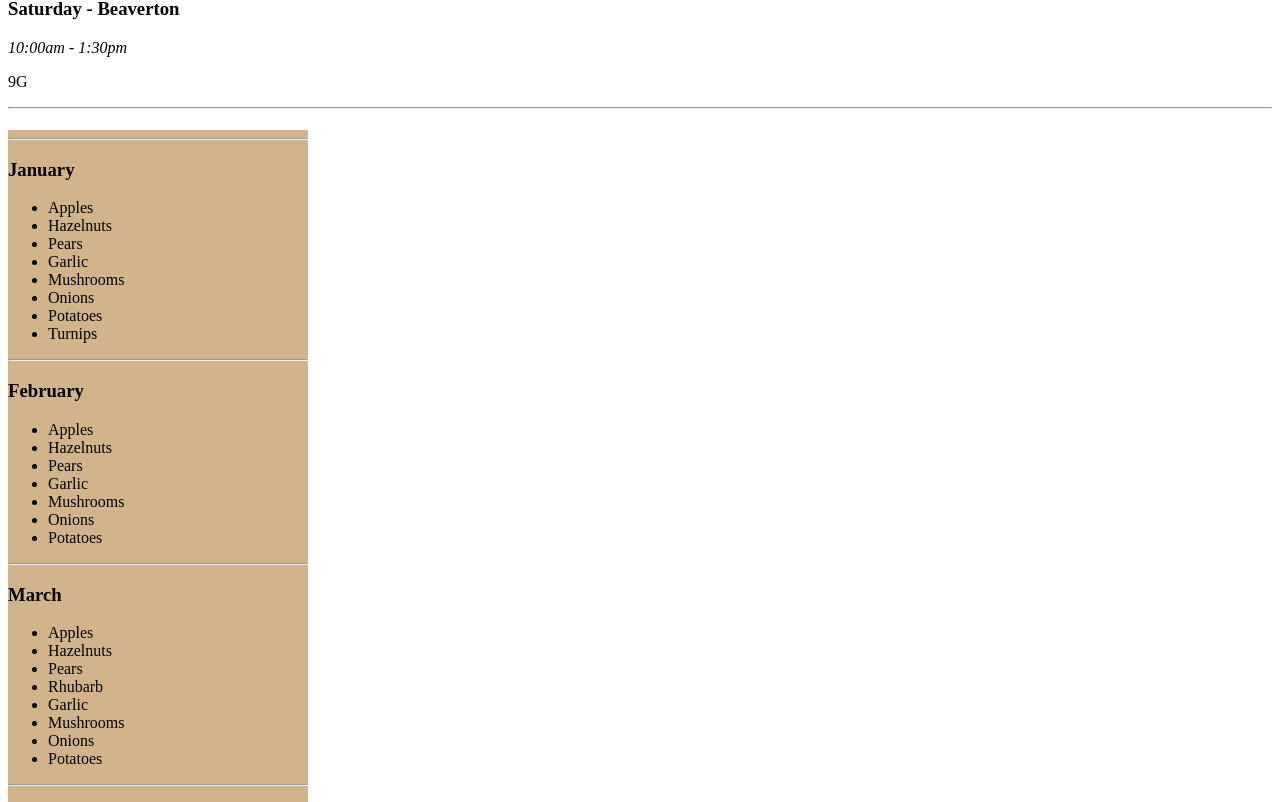
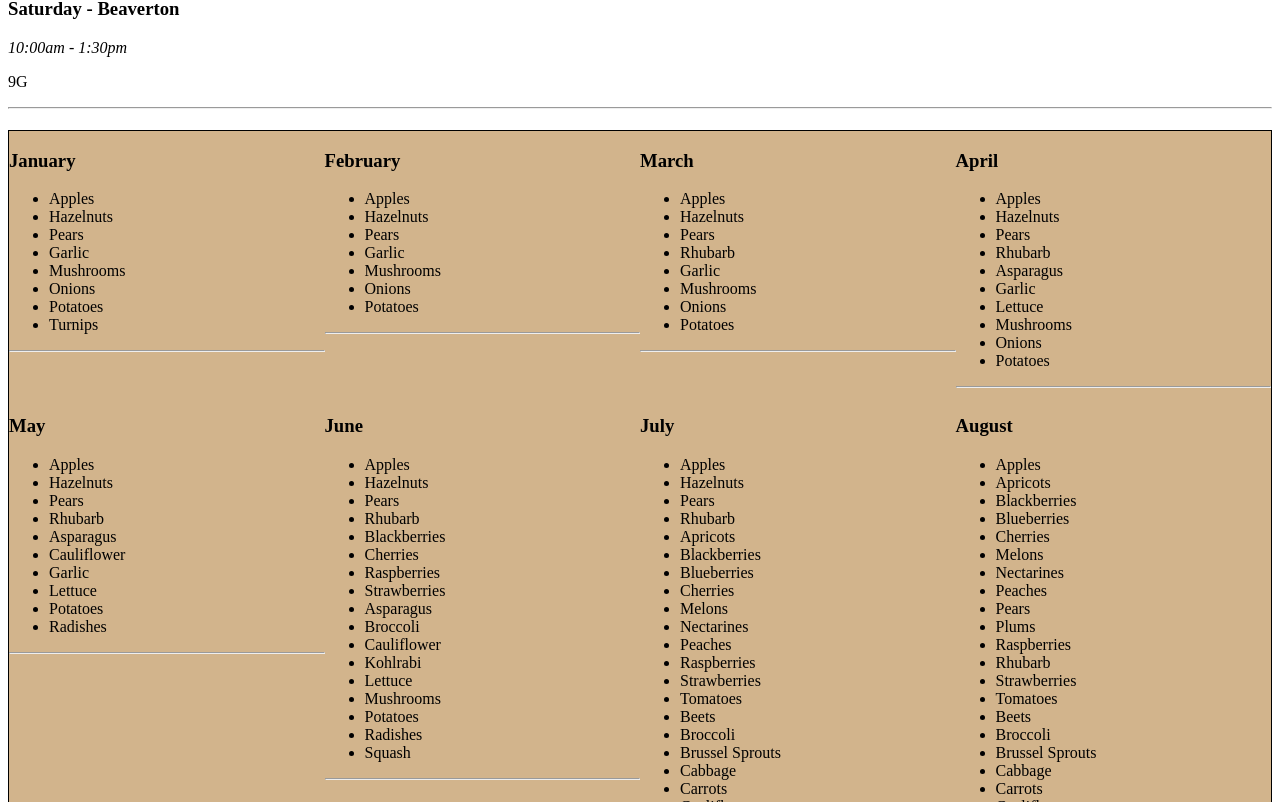
Before and after one commit to glitchwizard/reactCSSLesson-AveryOrganicFarms, a React app: page / in a window 1280 px wide. Shown: the part 678-1480 px from the top of the page. Built offline with nearby package versions, Linux system fonts and the light colour scheme.

Commit message:
Add grid to view monthly produce availability.

```diff
--- a/src/components/ProduceMonth.jsx
+++ b/src/components/ProduceMonth.jsx
@@ -6,14 +6,15 @@ import SeasonalOfferings from './SeasonalOfferings';
 const fullPage = {
   height: '100vh',
   background: 'tan',
-  overflow: 'auto',
-  maxWidth: '300px'
+  display: 'grid',
+  gridTemplate: 'repeat(3, 1fr) / repeat(4, 1fr)',
+  border: '1px solid black'
 };
 
 function ProduceMonth() {
   return (
     <div style={fullPage}>
-      <hr/>
+
       {data.availableProduce.map((monthObject, index)  =>
         <SeasonalOfferings
         month = {monthObject.month}
```
